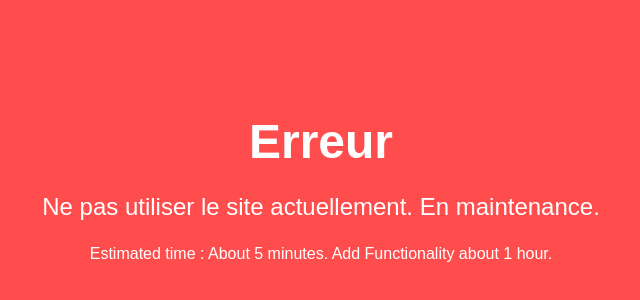
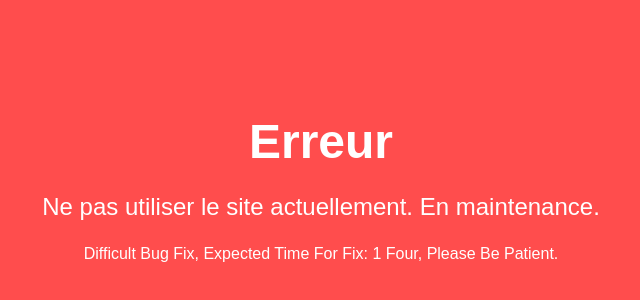
Before and after one commit to mousxtache-stack/MESSAGEPERSOAUTO, a plain HTML site: page index.html in a window 1280 px wide. Shown: the part 204-504 px from the top of the page, 319-959 px from the left. Drawn offline with Linux system fonts and the light colour scheme.

Commit message:
Update index.html

```diff
--- a/index.html
+++ b/index.html
@@ -33,7 +33,7 @@
     <div>
         <h1>Erreur</h1>
         <p>Ne pas utiliser le site actuellement. En maintenance.</p>
-         <p class="p1">Estimated time : About 5 minutes. Add Functionality about 1 hour.</p>
+         <p class="p1">Difficult Bug Fix, Expected Time For Fix: 1 Four, Please Be Patient.</p>
     </div>
 </body>
 </html>
```
